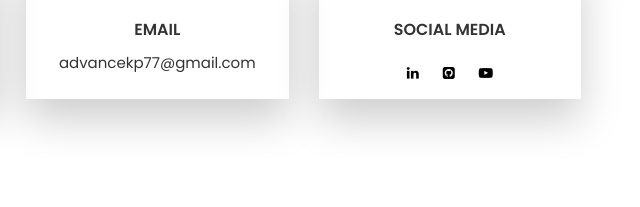
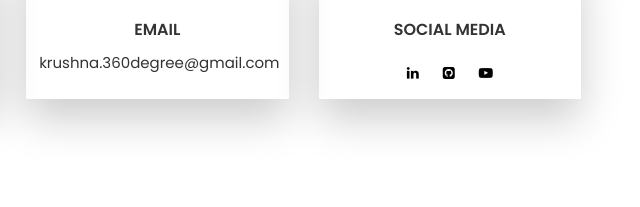
Before and after one commit to Krushna-Prasad-Sahoo/krushna-prasad-sahoo.github.io, a plain HTML site: page index.html in a window 1280 px wide. Shown: the part 4840-5047 px from the top of the page, 629-1269 px from the left. Drawn offline with Linux system fonts and the light colour scheme.

Commit message:
Update index.html

```diff
--- a/index.html
+++ b/index.html
@@ -735,7 +735,7 @@
                     <div class="single-contact text-center wow fadeInDown" data-wow-delay="0.8s">
                         <i class="fa fa-envelope-o"></i>
                         <h2>Email</h2>
-                        <p>advancekp77@gmail.com</p> <!--edit here-->
+                        <p>krushna.360degree@gmail.com</p> <!--edit here-->
                     </div>
                 </div>
                 <div class="col-md-3 col-sm-6">
```
